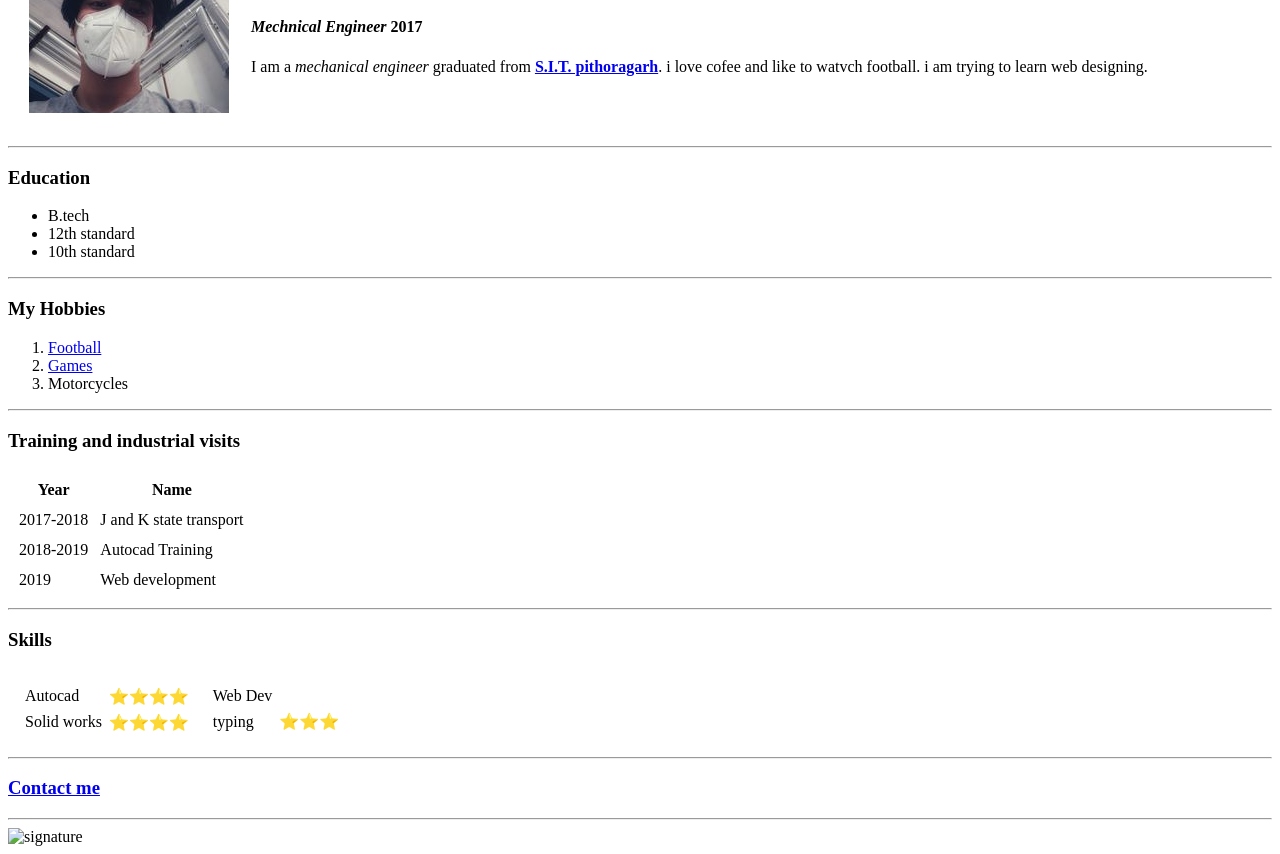
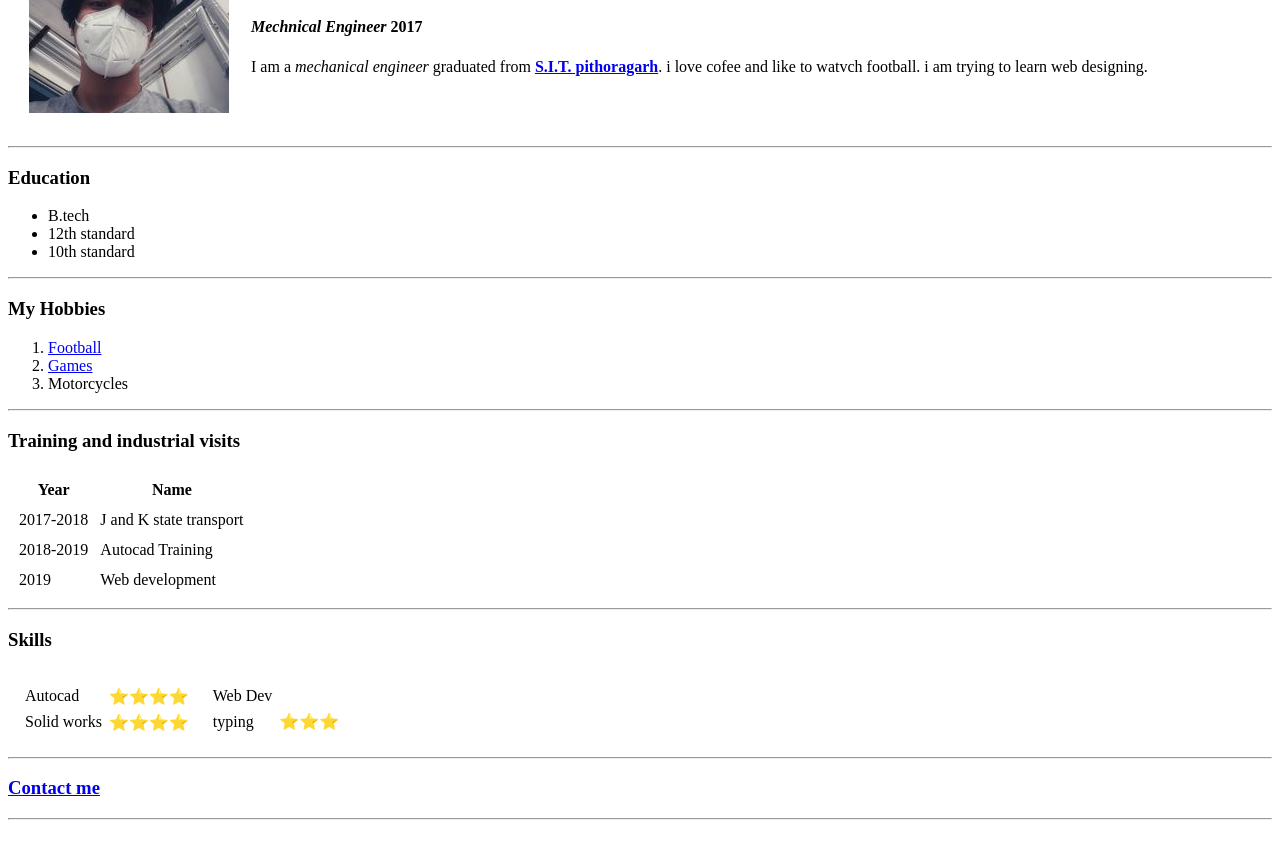
Before and after one commit to MohdAdnan12/cv, a plain HTML site: page index.html in a window 1280 px wide. Shown: the part 116-970 px from the top of the page. After the commit the page ends 944 px from the top, so only its background shows below. Drawn offline with Linux system fonts and the light colour scheme.

Commit message:
removed signature image

```diff
--- a/index.html
+++ b/index.html
@@ -96,7 +96,6 @@
   <hr>
   <h3><a href="contacts.html">Contact me</a></h3>
   <hr>
-  <img src="D:\doc and resume\IMG-20170112-WA0008.jpg" alt="signature">
 </body>
 
 </html>
```
